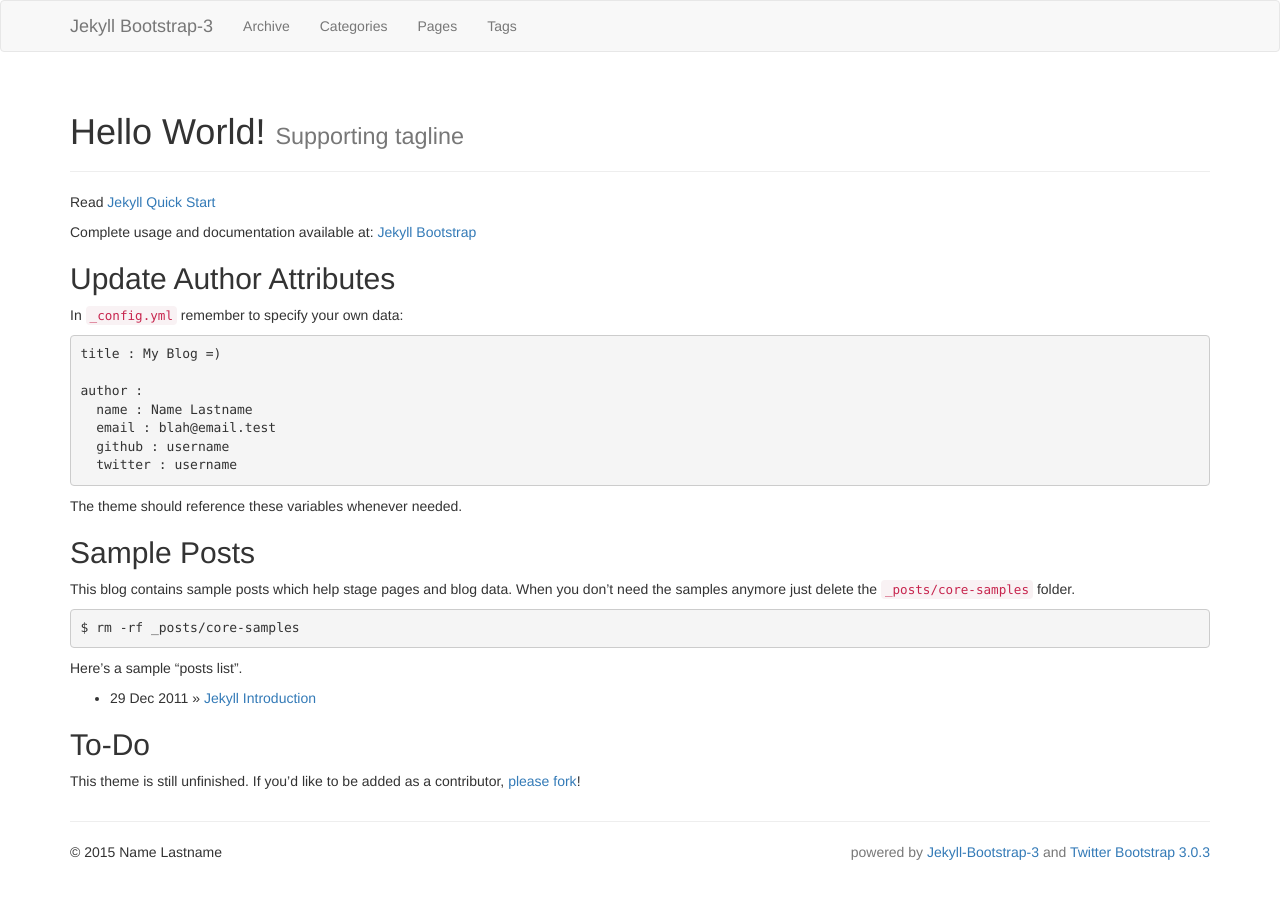
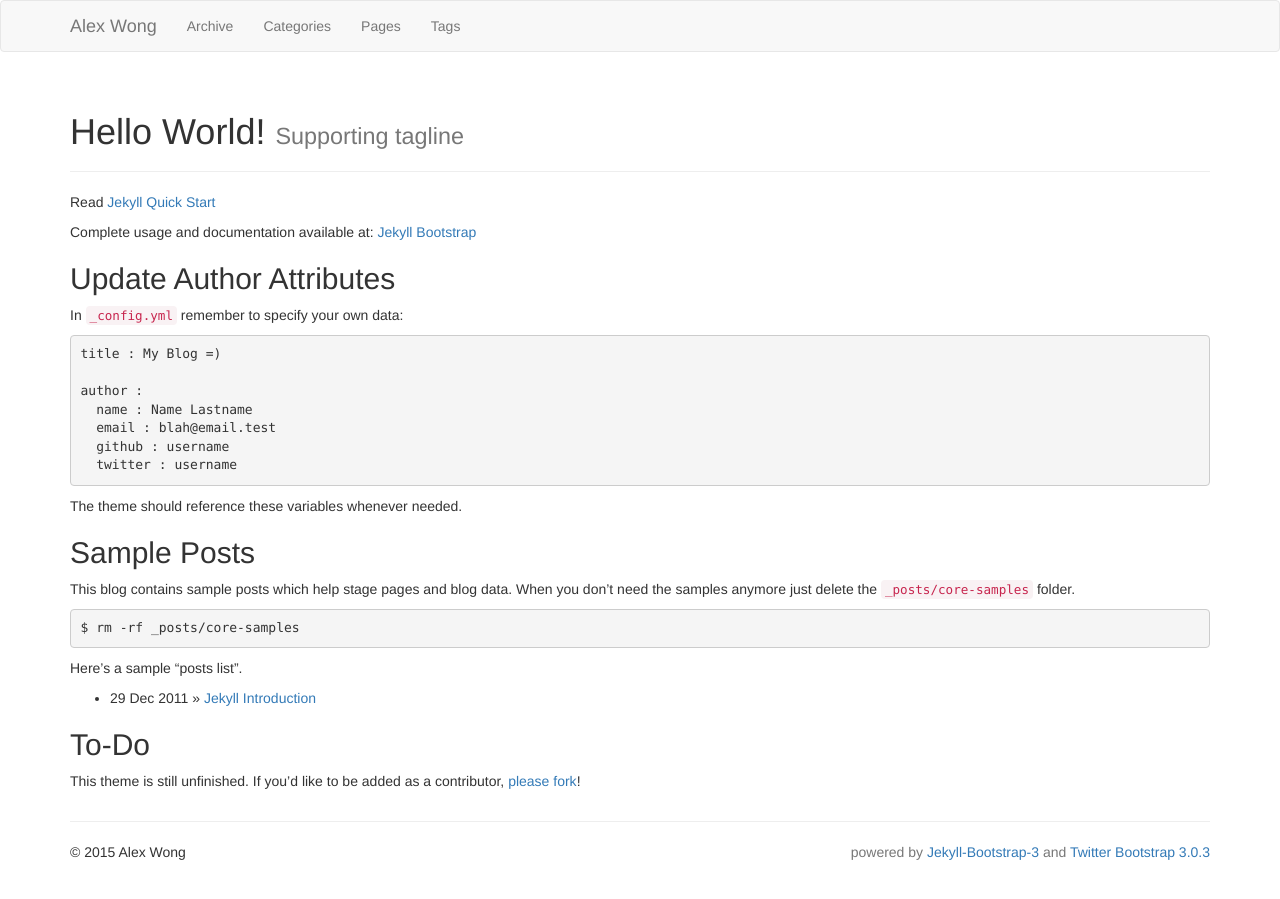
Before and after one commit to alexjwong9/working-jekyllbootstrap, a Jekyll site: the page built from index.md, in a window 1280 px wide. Built offline with Jekyll 4.4.1, drawn with Linux system fonts in a browser that asks for light colours; nearby versions of some CDN libraries; library files that are not in the unit come from our copies.

Commit message:
Update _config.yml
edited main config.yml with author info

```diff
--- a/_config.yml
+++ b/_config.yml
@@ -11,12 +11,12 @@ markdown: kramdown
 # Themes are encouraged to use these universal variables
 # so be sure to set them if your theme uses them.
 #
-title : Jekyll Bootstrap-3
-tagline: Site Tagline
+title : Alex Wong
+tagline: Welcome!
 author :
-  name : Name Lastname
-  email : blah@email.test
-  github : username
+  name : Alex Wong
+  email : ajwong9@gmail.com
+  github : alexjwong9
   twitter : username
   feedburner : feedname
 
@@ -28,7 +28,7 @@ author :
 # Else if you are pushing to username.github.io, replace with your username.
 # Finally if you are pushing to a GitHub project page, include the project name at the end.
 #
-production_url : http://username.github.io
+production_url : http://alexjwong9.github.io
 
 # All Jekyll-Bootstrap specific configurations are namespaced into this hash
 #
```
